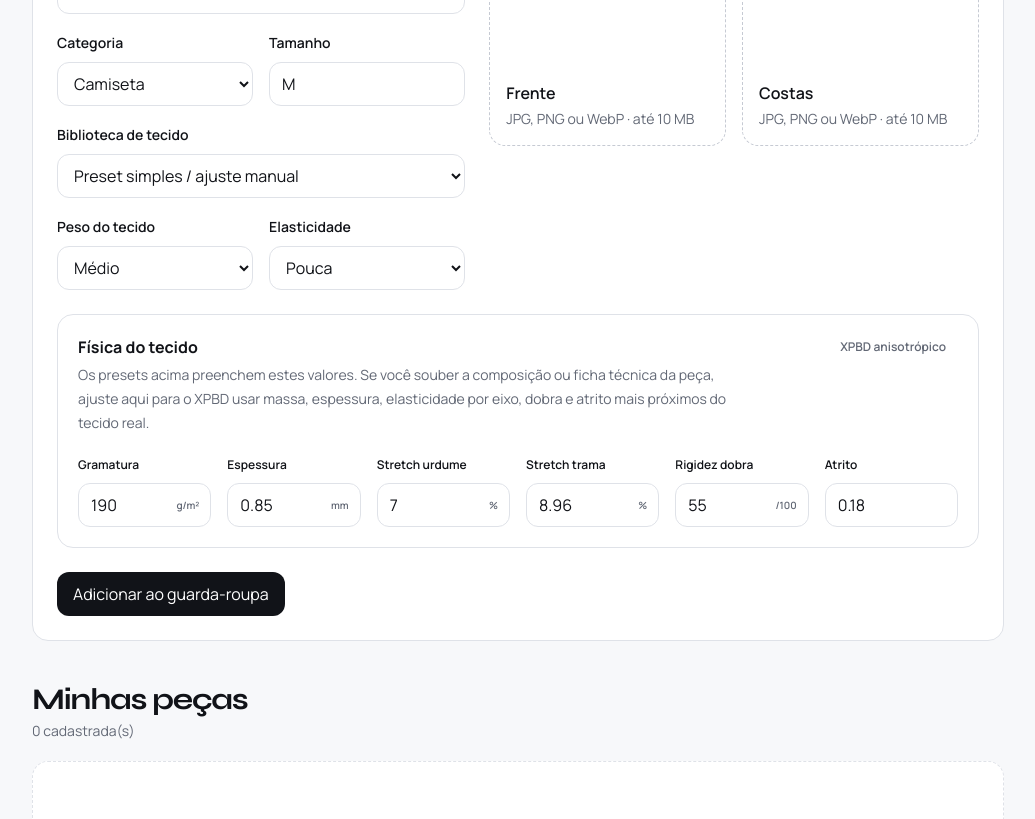
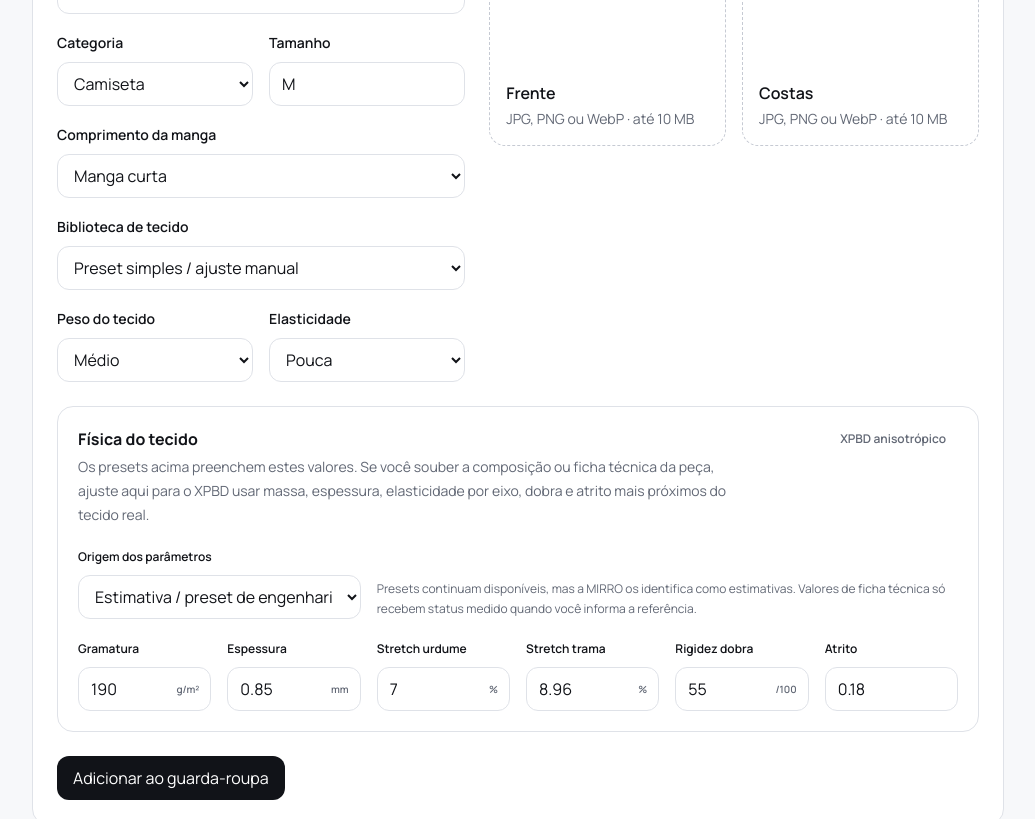
Before and after one commit to xsalles/mirro, a Next.js app: page /app/wardrobe in a window 1280 px wide. Shown: the part 360-1179 px from the top of the page, without its empty margins (244-1279 px from the left). Built offline with nearby package versions, Linux system fonts and the light colour scheme.

Commit message:
feat: add garment subtypes and evidence-backed fabric parameters

```diff
--- a/src/app/app/wardrobe/page.tsx
+++ b/src/app/app/wardrobe/page.tsx
@@ -14,26 +14,69 @@ import {
 } from "@/lib/mirro/fabric-library";
 import { defaultFabricPhysicalProfile } from "@/lib/mirro/garment-mesh";
 import { removeFlatBackground } from "@/lib/mirro/image-processing";
-import type { FabricWeight, Garment, GarmentCategory, MediaRef, StretchLevel } from "@/lib/mirro/types";
+import type {
+  FabricWeight,
+  Garment,
+  GarmentCategory,
+  MediaRef,
+  SleeveLength,
+  StretchLevel,
+} from "@/lib/mirro/types";
 import { validateImage } from "@/lib/mirro/validation";
 
 const CATEGORY_LABELS: Record<GarmentCategory, string> = {
   top: "Camiseta",
   shirt: "Camisa",
   hoodie: "Moletom",
+  jacket: "Jaqueta",
+  dress: "Vestido",
+  skirt: "Saia",
   pants: "Calça",
   shorts: "Shorts",
 };
+
+const SLEEVE_LABELS: Record<SleeveLength, string> = {
+  sleeveless: "Sem manga",
+  short: "Manga curta",
+  "three-quarter": "Manga 3/4",
+  long: "Manga longa",
+};
+
+function supportsSleeves(category: GarmentCategory) {
+  return [
+    "top",
+    "shirt",
+    "hoodie",
+    "jacket",
+    "dress",
+  ].includes(category);
+}
+
+function defaultSleeve(category: GarmentCategory): SleeveLength {
+  if (category === "hoodie" || category === "jacket") {
+    return "long";
+  }
+  if (category === "shirt") {
+    return "three-quarter";
+  }
+  return "short";
+}
 
 export default function WardrobePage() {
   const { state, addGarment, removeGarment } = useMirro();
   const [form, setForm] = useState({
     name: "",
     category: "top" as GarmentCategory,
+    sleeveLength: "short" as SleeveLength,
     size: "M",
     fabricWeight: "medium" as FabricWeight,
     stretch: "low" as StretchLevel,
     fabricLibraryId: "",
+    fabricSource: "engineering-preset" as
+      | "engineering-preset"
+      | "lab-sheet",
+    fabricReference: "",
+    fabricTestedAt: "",
   });
   const [physics, setPhysics] = useState(() => {
     const profile = defaultFabricPhysicalProfile("medium", "low");
@@ -75,6 +118,13 @@ export default function WardrobePage() {
     if (physicalProfile.stretchWeftPct < 0 || physicalProfile.stretchWeftPct > 45) nextErrors.stretchWeftPct = "Use stretch de trama entre 0 e 45%.";
     if (physicalProfile.bendStiffness < 0 || physicalProfile.bendStiffness > 100) nextErrors.bendStiffness = "Use rigidez entre 0 e 100.";
     if (physicalProfile.friction < 0.02 || physicalProfile.friction > 0.8) nextErrors.friction = "Use atrito entre 0,02 e 0,8.";
+    if (
+      form.fabricSource === "lab-sheet" &&
+      form.fabricReference.trim().length < 3
+    ) {
+      nextErrors.fabricReference =
+        "Informe a referência da ficha técnica ou ensaio que sustenta estes valores.";
+    }
 
     if (!front) nextErrors.front = "Adicione a foto da frente.";
     if (!back) nextErrors.back = "Adicione a foto das costas.";
@@ -101,14 +151,38 @@ export default function WardrobePage() {
         type: "image/png",
         size: backBlob.size,
       };
+      const selectedFabric = getFabricLibraryEntry(
+        form.fabricLibraryId,
+      );
       const garment: Garment = {
         id,
-        ...form,
         name: form.name.trim(),
+        category: form.category,
+        sleeveLength: supportsSleeves(form.category)
+          ? form.sleeveLength
+          : undefined,
+        size: form.size,
+        fabricWeight: form.fabricWeight,
+        stretch: form.stretch,
         images: { front: frontRef, back: backRef },
         calibration,
         physicalProfile,
         fabricLibraryId: form.fabricLibraryId || undefined,
+        fabricEvidence:
+          form.fabricSource === "lab-sheet"
+            ? {
+                source: "lab-sheet",
+                reference:
+                  form.fabricReference.trim(),
+                testedAt:
+                  form.fabricTestedAt ||
+                  undefined,
+              }
+            : selectedFabric?.evidence ?? {
+                source: "engineering-preset",
+                reference:
+                  selectedFabric?.id,
+              },
         createdAt: new Date().toISOString(),
       };
       await addGarment(garment, [
@@ -158,7 +232,23 @@ export default function WardrobePage() {
 
               <div>
                 <label htmlFor="category" className="text-sm font-semibold">Categoria</label>
-                <select id="category" className="mt-2" value={form.category} onChange={(e) => setForm((prev) => ({ ...prev, category: e.target.value as GarmentCategory }))}>
+                <select
+                  id="category"
+                  className="mt-2"
+                  value={form.category}
+                  onChange={(e) => {
+                    const category =
+                      e.target.value as GarmentCategory;
+                    setForm((prev) => ({
+                      ...prev,
+                      category,
+                      sleeveLength:
+                        supportsSleeves(category)
+                          ? defaultSleeve(category)
+                          : prev.sleeveLength,
+                    }));
+                  }}
+                >
                   {Object.entries(CATEGORY_LABELS).map(([value, label]) => <option key={value} value={value}>{label}</option>)}
                 </select>
               </div>
@@ -167,6 +257,34 @@ export default function WardrobePage() {
                 <label htmlFor="size" className="text-sm font-semibold">Tamanho</label>
                 <input id="size" className="mt-2" type="text" maxLength={10} value={form.size} onChange={(e) => setForm((prev) => ({ ...prev, size: e.target.value }))} />
               </div>
+
+              {supportsSleeves(form.category) ? (
+                <div className="sm:col-span-2">
+                  <label htmlFor="sleeveLength" className="text-sm font-semibold">
+                    Comprimento da manga
+                  </label>
+                  <select
+                    id="sleeveLength"
+                    className="mt-2"
+                    value={form.sleeveLength}
+                    onChange={(e) =>
+                      setForm((prev) => ({
+                        ...prev,
+                        sleeveLength:
+                          e.target.value as SleeveLength,
+                      }))
+                    }
+                  >
+                    {Object.entries(SLEEVE_LABELS).map(
+                      ([value, label]) => (
+                        <option key={value} value={value}>
+                          {label}
+                        </option>
+                      ),
+                    )}
+                  </select>
+                </div>
+              ) : null}
 
               <div className="sm:col-span-2">
                 <label htmlFor="fabricLibraryId" className="text-sm font-semibold">
@@ -179,7 +297,15 @@ export default function WardrobePage() {
                   onChange={(e) => {
                     const fabricLibraryId = e.target.value;
                     const entry = getFabricLibraryEntry(fabricLibraryId);
-                    setForm((prev) => ({ ...prev, fabricLibraryId }));
+                    setForm((prev) => ({
+                      ...prev,
+                      fabricLibraryId,
+                      fabricSource: entry
+                        ? entry.source
+                        : prev.fabricSource,
+                      fabricReference: "",
+                      fabricTestedAt: "",
+                    }));
                     if (entry) setPhysics(fabricProfileToForm(entry.profile));
                   }}
                 >
@@ -286,6 +412,96 @@ export default function WardrobePage() {
             <span className="rounded-full bg-white px-3 py-1 text-xs font-semibold text-[var(--muted)]">XPBD anisotrópico</span>
           </div>
 
+          <div className="mt-4 grid gap-4 sm:grid-cols-2 xl:grid-cols-3">
+            <div>
+              <label htmlFor="fabricSource" className="text-xs font-semibold">
+                Origem dos parâmetros
+              </label>
+              <select
+                id="fabricSource"
+                className="mt-2"
+                value={form.fabricSource}
+                onChange={(e) =>
+                  setForm((prev) => ({
+                    ...prev,
+                    fabricSource: e.target.value as
+                      | "engineering-preset"
+                      | "lab-sheet",
+                    fabricLibraryId:
+                      e.target.value === "lab-sheet"
+                        ? ""
+                        : prev.fabricLibraryId,
+                  }))
+                }
+              >
+                <option value="engineering-preset">
+                  Estimativa / preset de engenharia
+                </option>
+                <option value="lab-sheet">
+                  Ficha técnica ou ensaio medido
+                </option>
+              </select>
+            </div>
+
+            {form.fabricSource === "lab-sheet" ? (
+              <>
+                <div>
+                  <label htmlFor="fabricReference" className="text-xs font-semibold">
+                    Referência da ficha/ensaio
+                  </label>
+                  <input
+                    id="fabricReference"
+                    className="mt-2"
+                    type="text"
+                    value={form.fabricReference}
+                    aria-invalid={Boolean(errors.fabricReference)}
+                    aria-describedby={
+                      errors.fabricReference
+                        ? "fabricReference-error"
+                        : undefined
+                    }
+                    placeholder="Ex.: relatório LAB-2026-041"
+                    onChange={(e) =>
+                      setForm((prev) => ({
+                        ...prev,
+                        fabricReference: e.target.value,
+                      }))
+                    }
+                  />
+                  {errors.fabricReference ? (
+                    <p
+                      id="fabricReference-error"
+                      className="mt-1.5 text-xs leading-5 text-[var(--danger)]"
+                    >
+                      {errors.fabricReference}
+                    </p>
+                  ) : null}
+                </div>
+                <div>
+                  <label htmlFor="fabricTestedAt" className="text-xs font-semibold">
+                    Data do ensaio
+                  </label>
+                  <input
+                    id="fabricTestedAt"
+                    className="mt-2"
+                    type="date"
+                    value={form.fabricTestedAt}
+                    onChange={(e) =>
+                      setForm((prev) => ({
+                        ...prev,
+                        fabricTestedAt: e.target.value,
+                      }))
+                    }
+                  />
+                </div>
+              </>
+            ) : (
+              <p className="self-end text-xs leading-5 text-[var(--muted)] sm:col-span-1 xl:col-span-2">
+                Presets continuam disponíveis, mas a MIRRO os identifica como estimativas. Valores de ficha técnica só recebem status medido quando você informa a referência.
+              </p>
+            )}
+          </div>
+
           <div className="mt-4 grid gap-4 sm:grid-cols-2 xl:grid-cols-6">
             {[
               ["densityGsm", "Gramatura", "g/m²", "40", "1000", "1"],
@@ -366,6 +582,15 @@ export default function WardrobePage() {
                         {getFabricLibraryEntry(garment.fabricLibraryId)?.name ?? "Tecido da biblioteca"}
                       </p>
                     ) : null}
+                    {garment.fabricEvidence?.source === "lab-sheet" ? (
+                      <p className="mt-1 text-xs font-semibold text-[var(--thread)]">
+                        parâmetros medidos · {garment.fabricEvidence.reference ?? "ficha técnica"}
+                      </p>
+                    ) : garment.physicalProfile ? (
+                      <p className="mt-1 text-xs font-semibold text-[var(--muted)]">
+                        parâmetros estimados / ajustados
+                      </p>
+                    ) : null}
                     {garment.physicalProfile ? (
                       <p className="mt-1 text-xs text-[var(--muted)]">
                         {garment.physicalProfile.densityGsm} g/m² · {garment.physicalProfile.thicknessMm} mm · {garment.physicalProfile.stretchWarpPct}/{garment.physicalProfile.stretchWeftPct}% stretch
```
